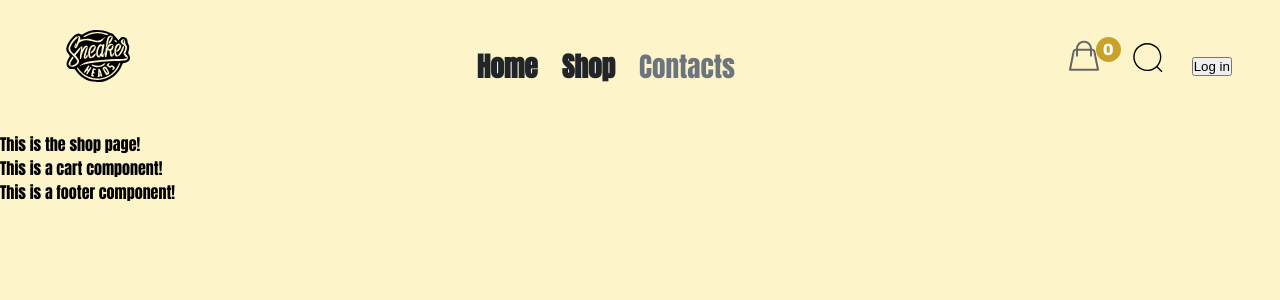
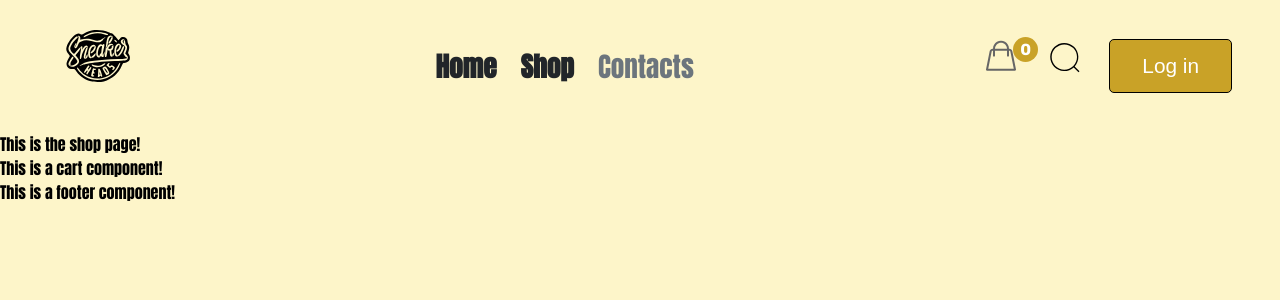
Before and after one commit to nickonyi/Shopping-Cart, a React (Vite) app: page /Shopping-Cart/shop in a window 1280 px wide. Shown: the top 300 px of the page. Built offline with nearby package versions, Linux system fonts and the light colour scheme.

Commit message:
styling the btn component

```diff
--- a/src/styles/style.scss
+++ b/src/styles/style.scss
@@ -113,6 +113,13 @@ header {
 
 .btn {
   cursor: pointer;
+  padding: 0.9rem 2rem;
+  background: $yelllow;
+  border: 1px solid #000;
+  border-radius: 5px;
+  font-size: 1.3rem;
+  color: #fff;
+  box-shadow: 0 0 0 $grey;
   transition: all 0.2s ease;
   &:hover {
     transform: translate(-0.5rem, -0.5rem);
```
